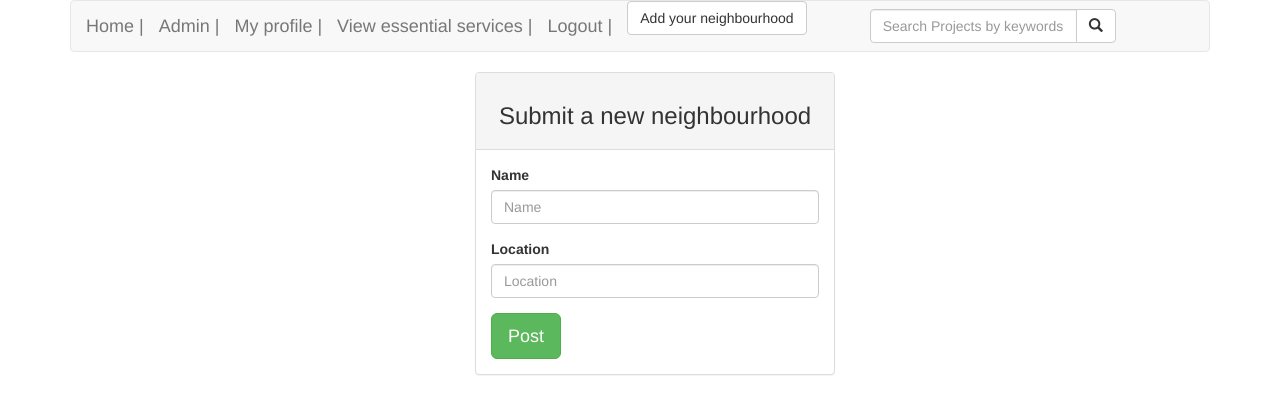
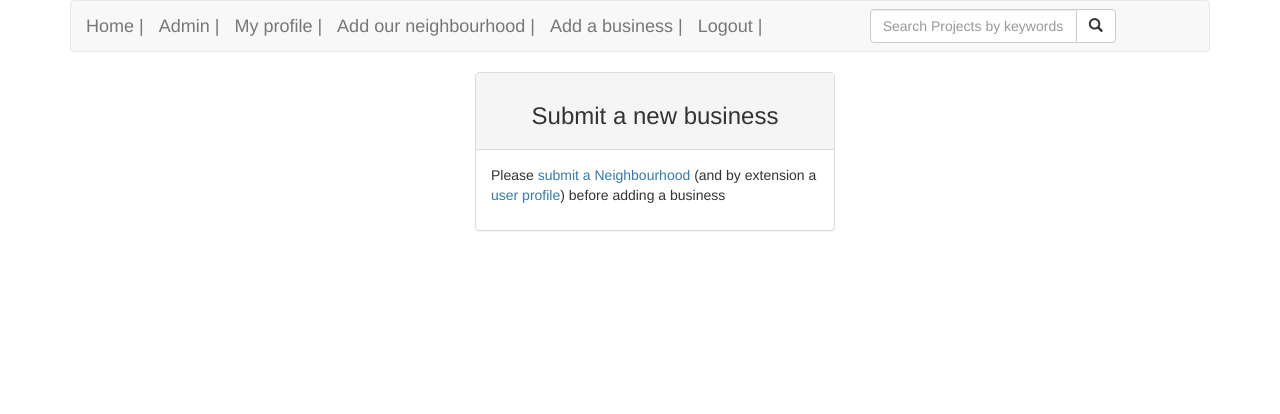
Before and after one commit to AbugaAroni/DjangoIP4, a Django app: page /new/business in a window 1280 px wide. Shown: the top 414 px of the page. Run offline with Django 3.2, Linux system fonts and the light colour scheme; the visitor is signed in with stand-in values (Sample User, id 1); data that the repository does not hold is empty; parts of the project's set-up code (start-up, migrations or seed data) failed here and were passed over; some libraries are stand-ins or nearby versions.

Commit message:
add submit new_business functionality

```diff
--- a/neighbourhood/forms.py
+++ b/neighbourhood/forms.py
@@ -1,5 +1,5 @@
 from django import forms
-from .models import neighbourhood, user
+from .models import neighbourhood, user, business
 
 class NewNeighbourhoodForm(forms.ModelForm):
     class Meta:
@@ -11,7 +11,7 @@ class NewUserForm(forms.ModelForm):
         model = user
         exclude = ['name']
 
-class NewBusinessForm(forms.Modelform):
+class NewBusinessForm(forms.ModelForm):
     class Meta:
-        model =business
+        model = business
         exclude = ['user_owner']
--- a/neighbourhood/templates/navbar.html
+++ b/neighbourhood/templates/navbar.html
@@ -27,14 +27,14 @@
     </div>
     <div class="navbar-header">
             {% if user.is_authenticated %}
-                    <a class="navbar-brand" href="/accounts/profile">My profile |</a>
-              <a class="navbar-brand" href="#">View essential services |</a>
+              <a class="navbar-brand" href="/accounts/profile">My profile |</a>
+              <a class="navbar-brand" href="{% url 'add_neighbourhood'%}">Add our neighbourhood |</a>
+              <a class="navbar-brand" href="{% url 'new_business'%}">Add a business |</a>
                   <a class="navbar-brand" href="/accounts/logout">Logout |</a>
           {% else %}
               <a class="navbar-brand" href="/accounts/login">Login |</a>
               <a class="navbar-brand" href="/accounts/register">Sign up |</a>
             {% endif %}
-      <a class='btn btn-default' href="{%url 'add_neighbourhood' %}">Add your neighbourhood</a>
           </div>
   </div>
 </nav>
--- a/neighbourhood/templates/new_business.html
+++ b/neighbourhood/templates/new_business.html
@@ -13,17 +13,28 @@
       <div class="panel panel-default">
 
         <div class="panel-heading">
-          <h3 class="text-center">Submit a new neighbourhood</h3>
+          <h3 class="text-center">Submit a new business</h3>
         </div>
+      {% if not neighbourhoods_avail%}
           <div class="panel-body">
-    <form  action="{%url 'add_business'%}" method="post" enctype="multipart/form-data">
+            <p>Please <a href="{% url 'add_neighbourhood'%}">submit a Neighbourhood</a> (and by extension a <a href="url 'user_profile'">user profile</a>) before adding a business</p>
+          </div>
+      {%else%}
+          {% if actual_user == ""%}
+              <div class="panel-body">
+                <p>Please <a href="{% url 'user_profile'%}">submit a user profile</a> before adding a business</p>
+              </div>
+          {%else%}
+          <div class="panel-body">
+            <form  action="{%url 'new_business'%}" method="post" enctype="multipart/form-data">
               {%csrf_token%}
 
               {% bootstrap_form form%}
               <input type="submit" class="btn btn-success btn-lg" value="Post">
             </form>
           </div>
-
+          {%endif%}
+      {% endif %}
       </div>
 
     </div>
--- a/neighbourhood/views.py
+++ b/neighbourhood/views.py
@@ -63,14 +63,20 @@ def new_business(request):
     current_user=request.user
     neighbourhoods_avail = neighbourhood.objects.all()
 
+    try:
+        actual_user = user.objects.get(name=current_user)
+    except user.DoesNotExist:
+        actual_user = ""
+
     if request.method == 'POST':
-        form = NewNeighbourhoodForm(request.POST, request.FILES)
+        form = NewBusinessForm(request.POST, request.FILES)
         if form.is_valid():
             newhood = form.save(commit=False)
-            newhood.admin = current_user
+            newhood.user_owner = actual_user
             newhood.save()
-        return redirect(profile)
+        #redirect to the specific neighbourhood businesses
+        return redirect(new_business)
 
     else:
-        form = NewNeighbourhoodForm()
-    return render(request, 'new_neighbourhood.html', {"form": form})
+        form = NewBusinessForm()
+    return render(request, 'new_business.html', {"form": form, "actual_user": actual_user, "neighbourhoods_avail":neighbourhoods_avail})
```
Lines whose indentation alone changed are shown as unchanged.
